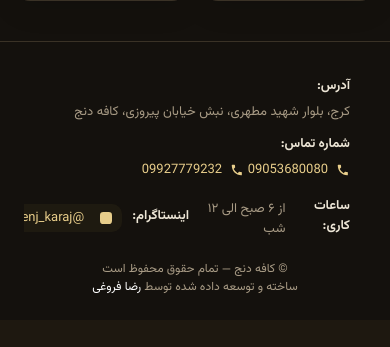
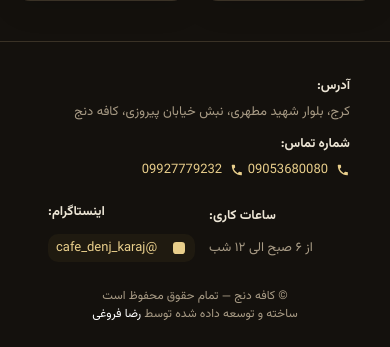
Before and after one commit to rezaforoghiq/CafeDenj, a PHP site: page / in a window 390 px wide. Shown: the part 1802-2149 px from the top of the page. Before the commit the page ends 2095 px from the top, so only its background shows below. Run offline with PHP 8.4, Linux system fonts and the light colour scheme; data comes from the database, SQL or seed files in the repository; data that the repository does not hold is empty.

Commit message:
menu: stack titles and content for hours+instagram in column on small screens while keeping them side-by-side responsively\n\nEnsure each section's title and value are vertical (column) and right-aligned; pair them horizontally at mobile widths without changing HTML.\n\nCo-authored-by: Copilot <223556219+Copilot@users.noreply.github.com>

```diff
--- a/public_html/assets/css/menu.css
+++ b/public_html/assets/css/menu.css
@@ -550,7 +550,15 @@ footer {
   .footer-info > .footer-item:nth-child(3),
   .footer-info > .footer-item:nth-child(4){
     flex:1 1 calc(50% - 6px);
-    display:flex;align-items:center;justify-content:flex-start;gap:10px}
+    /* keep title and value stacked in a column, right-aligned for RTL */
+    display:flex;
+    flex-direction:column;
+    align-items:flex-end;
+    justify-content:center;
+    gap:6px;
+    text-align:right;
+    padding:6px 8px;
+  }
   .footer-instagram{justify-content:flex-start}
 }
 
```
